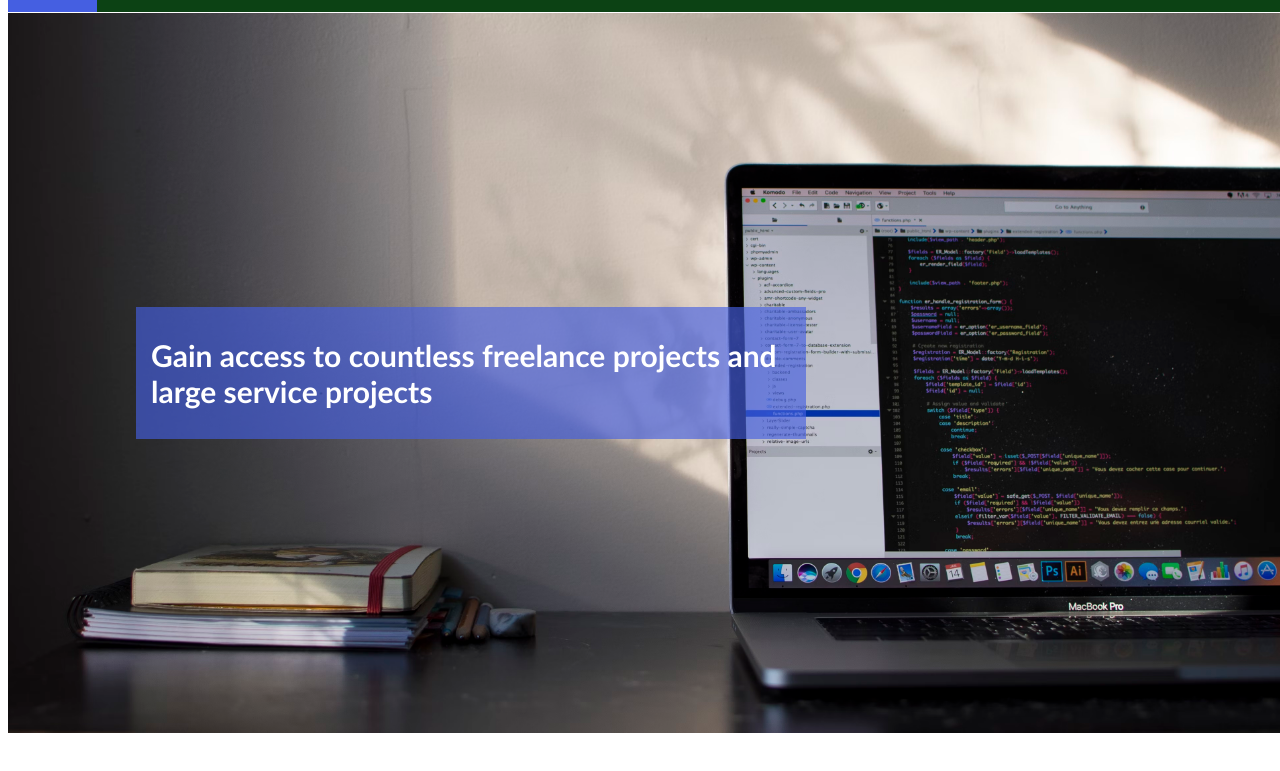
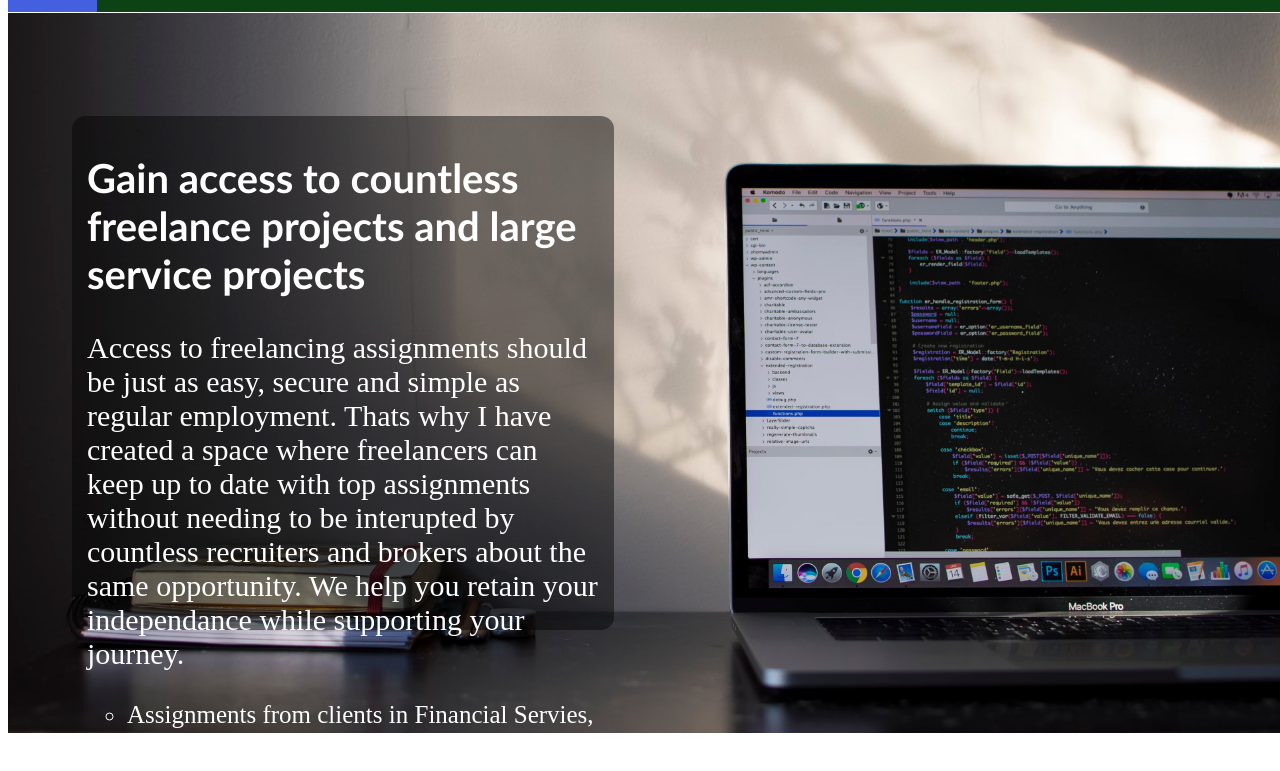
Before and after one commit to BjornBishop/Third-Attempt, a plain HTML site: page index.html in a window 1280 px wide. Shown: the part 55-826 px from the top of the page. Before the commit the page ends 800 px from the top, so only its background shows below. Drawn offline with Linux system fonts and the light colour scheme.

Commit message:
alterations to intro text background

```diff
--- a/assets/style.css
+++ b/assets/style.css
@@ -49,16 +49,26 @@
   }
 .home-intro-text {
     position: absolute;
-    background-color: #455fe1a4;
-    max-width: 50%;
+    background-color: #00000074;
+    border-radius: 2.5%;
+    max-width: 40%;
     max-height: 70%;
     z-index: 3;
     align-self: center;
-    margin-left: 10%;
+    margin-left: 5%;
     padding: 5px 15px 5px 15px;
 }
 .home-intro-text h2 {
-    font-size: 30px;
+    font-size: 40px;
     font-family: gill sans;
     color: white;
 }
+.home-intro-text p {
+    font-size: 30px;
+    color: white;
+}
+.home-intro-text ul li {
+    font-size: 25px;
+    list-style-type: circle;
+    color: white;
+}
--- a/index.html
+++ b/index.html
@@ -26,7 +26,20 @@
             <div class="home-intro">
                     <img src="assets/pictures/photo-1484417894907-623942c8ee29.avif" alt="computer with coding on screen and books on desk beside laptop" aria-describedby="coding laptop and books" class="top-bilder">
                     <div class="home-intro-text">
-                        <h2><b>Gain access to countless freelance projects and large service projects</b></h2>
+                        <h2>Gain access to countless freelance projects and large service projects</h2>
+                        <p>
+                            Access to freelancing assignments should be just as easy, secure and simple
+                            as regular employment. Thats why I have created a space where freelancers
+                            can keep up to date with top assignments without needing to be interupted
+                            by countless recruiters and brokers about the same opportunity. We help
+                            you retain your independance while supporting your journey.
+                        </p>
+                        <ul>
+                            <li>Assignments from clients in Financial Servies, Large Commercial companies, Game Development and Industrial organisations.</li>
+                            <li>Technology areas such as IT security, Infrastructure, Digital Workplace Services, Support, Networking and more!</li>
+                            <li>Increased ability for quick re-deployment by never missing a freelance mission that matches your abilities.</li>
+                            <li>Clean and simple assignments delivered straight to your hands with round the clock support if you have any questions.</li>
+                        </ul>
                     </div>
             </div>
         </section>
```
